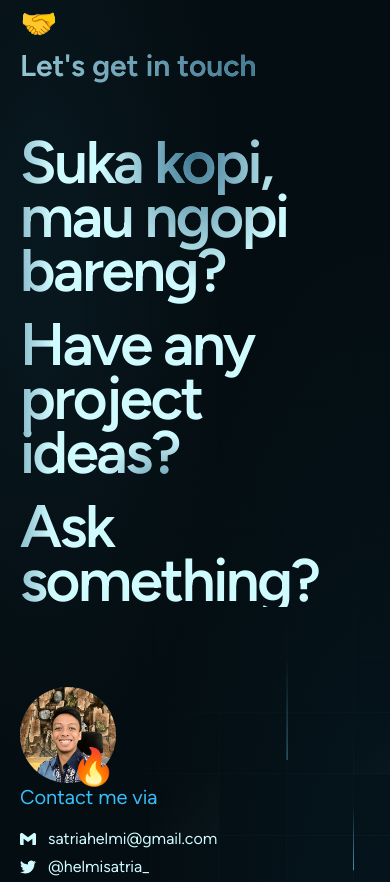
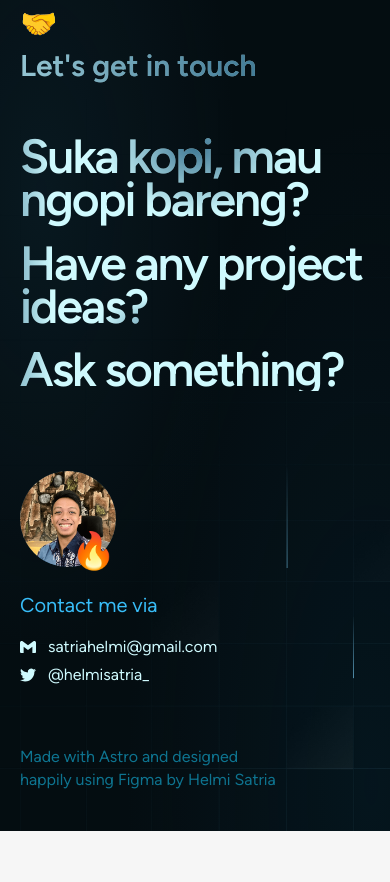
Before and after one commit to helmisatria/helmisatria, an Astro site: page / in a window 390 px wide. Shown: the part 8878-9760 px from the top of the page. After the commit the page ends 9709 px from the top, so only its background shows below. Built offline with nearby package versions, Linux system fonts and the light colour scheme; Astro itself is replaced by a stand-in of ours.

Commit message:
fix: contact body content font size

```diff
--- a/src/app/Contact/Contact.astro
+++ b/src/app/Contact/Contact.astro
@@ -16,7 +16,7 @@
 
     <!-- Body Content -->
     <div
-      class="body-content mt-12 2xl:mt-16 tracking-tighter text-6xl lg:text-[68px] xl:text-[84px] 2xl:text-[92px] font-semibold"
+      class="body-content mt-12 2xl:mt-16 tracking-tighter text-5xl sm:text-6xl lg:text-[68px] xl:text-[84px] 2xl:text-[92px] font-semibold"
     >
       <p class="leading-[90%] mt-5 xl:leading-[120%] lg:mt-2 xl:-mt-5 2xl:-mt-4">Suka kopi, mau ngopi bareng?</p>
       <p class="leading-[90%] mt-5 xl:leading-[120%] lg:mt-2 xl:-mt-5 2xl:-mt-4">Have any project ideas?</p>
@@ -34,7 +34,7 @@
         </div>
 
         <!-- Contact me -->
-        <div class="">
+        <div class="mt-6 sm:mt-0">
           <!-- Contact me - Title -->
           <p class="text-[#38BDF8] text-xl xl:text-2xl font-medium">Contact me via</p>
 
```
